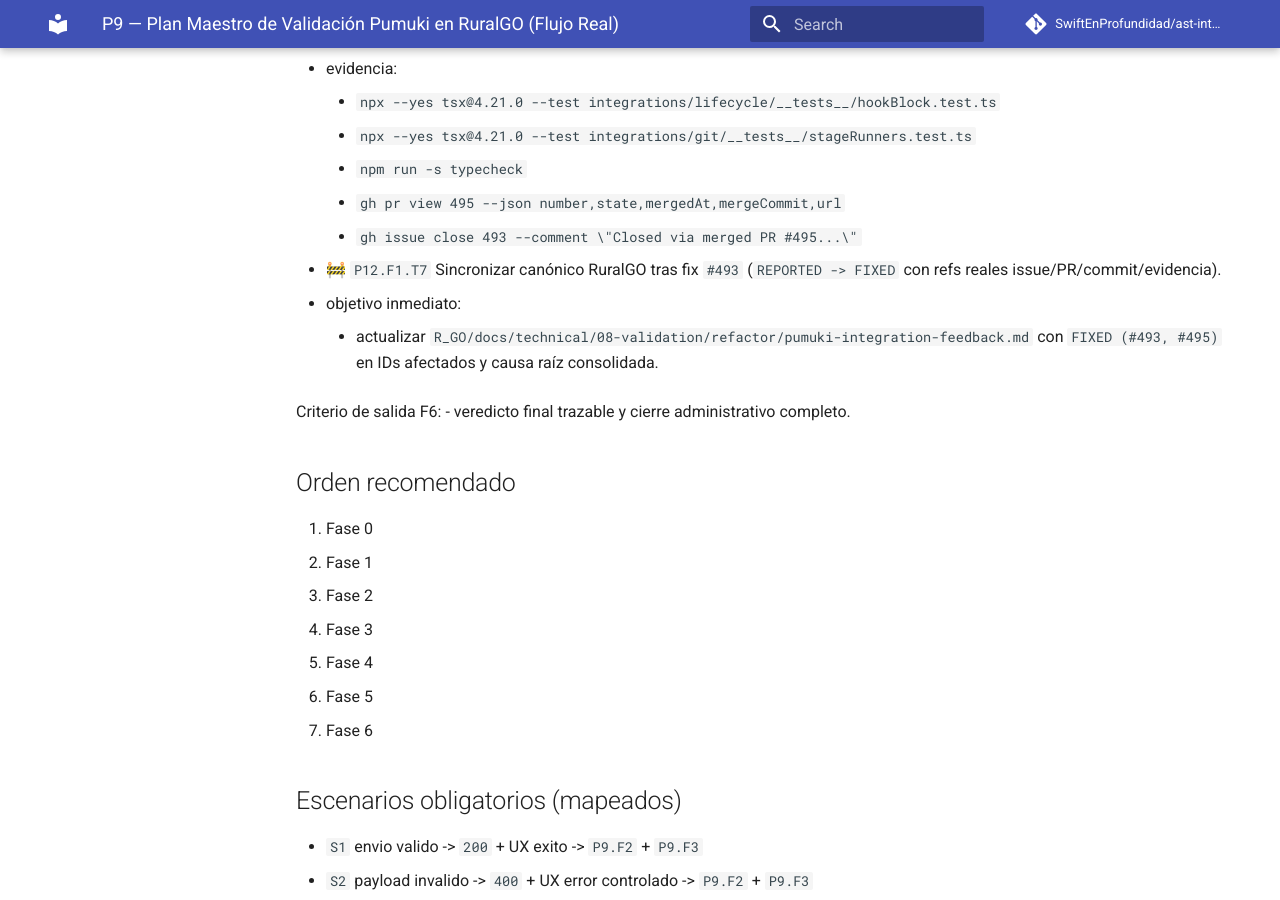
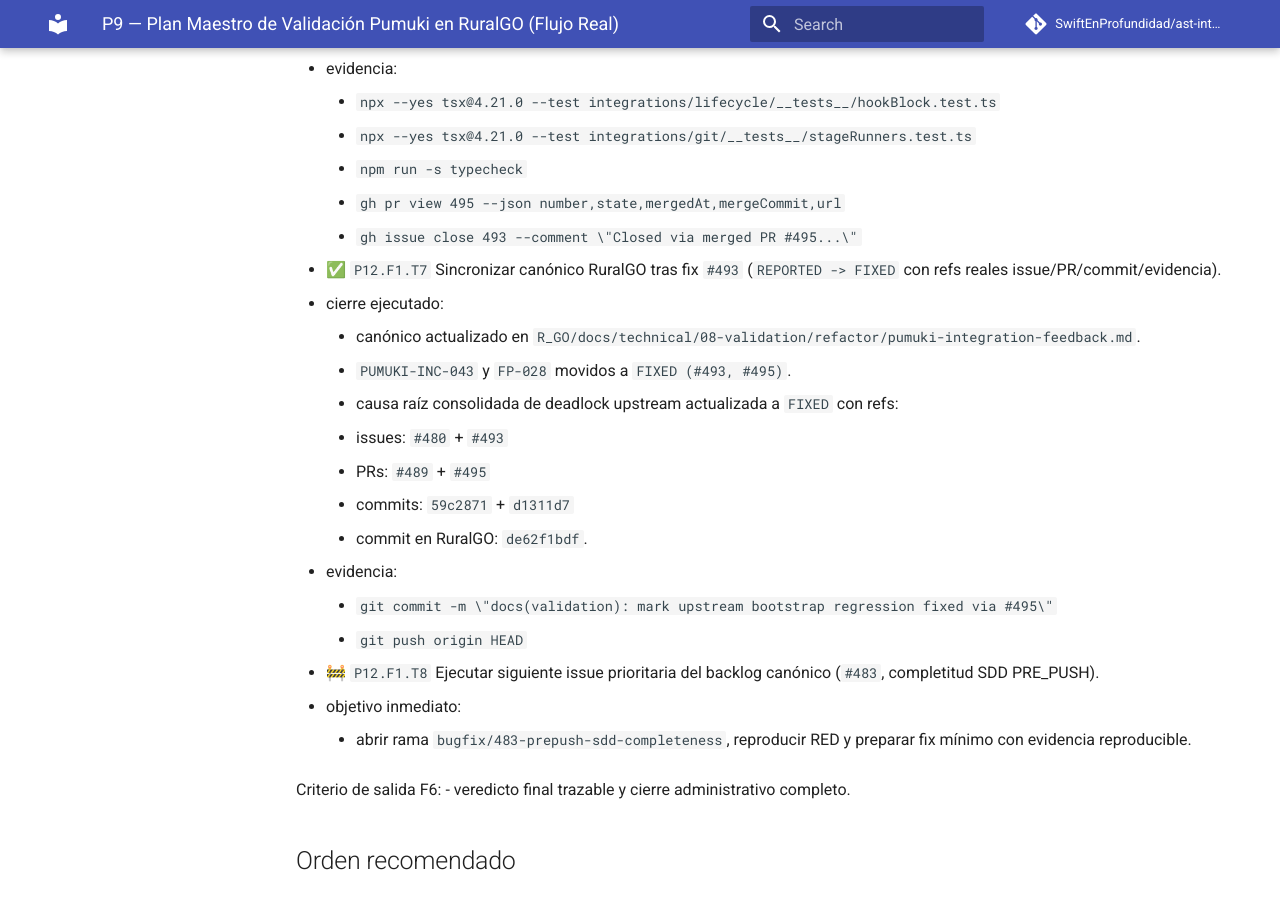
Before and after one commit to SwiftEnProfundidad/ast-intelligence-hooks, an MkDocs documentation site: the page built from docs/seguimiento-completo-validacion-ruralgo-03-03-2026.md, in a window 1280 px wide and 900 px high, scrolled down 28790 px. Built offline with MkDocs 1.6.1 and Material for MkDocs 9.7.7, drawn with Linux system fonts in a browser that asks for light colours; comment, search, counter and statistics services are not loaded.

Commit message:
docs(tracking): close P12.F1.T7 and open P12.F1.T8

```diff
--- a/docs/seguimiento-completo-validacion-ruralgo-03-03-2026.md
+++ b/docs/seguimiento-completo-validacion-ruralgo-03-03-2026.md
@@ -804,9 +804,21 @@ Criterio de salida F5:
     - `npm run -s typecheck`
     - `gh pr view 495 --json number,state,mergedAt,mergeCommit,url`
     - `gh issue close 493 --comment \"Closed via merged PR #495...\"`
-- 🚧 `P12.F1.T7` Sincronizar canónico RuralGO tras fix `#493` (`REPORTED -> FIXED` con refs reales issue/PR/commit/evidencia).
+- ✅ `P12.F1.T7` Sincronizar canónico RuralGO tras fix `#493` (`REPORTED -> FIXED` con refs reales issue/PR/commit/evidencia).
+  - cierre ejecutado:
+    - canónico actualizado en `R_GO/docs/technical/08-validation/refactor/pumuki-integration-feedback.md`.
+    - `PUMUKI-INC-043` y `FP-028` movidos a `FIXED (#493, #495)`.
+    - causa raíz consolidada de deadlock upstream actualizada a `FIXED` con refs:
+      - issues: `#480` + `#493`
+      - PRs: `#489` + `#495`
+      - commits: `59c2871` + `d1311d7`
+    - commit en RuralGO: `de62f1bdf`.
+  - evidencia:
+    - `git commit -m \"docs(validation): mark upstream bootstrap regression fixed via #495\"`
+    - `git push origin HEAD`
+- 🚧 `P12.F1.T8` Ejecutar siguiente issue prioritaria del backlog canónico (`#483`, completitud SDD PRE_PUSH).
   - objetivo inmediato:
-    - actualizar `R_GO/docs/technical/08-validation/refactor/pumuki-integration-feedback.md` con `FIXED (#493, #495)` en IDs afectados y causa raíz consolidada.
+    - abrir rama `bugfix/483-prepush-sdd-completeness`, reproducir RED y preparar fix mínimo con evidencia reproducible.
 
 Criterio de salida F6:
 - veredicto final trazable y cierre administrativo completo.
```
Also changed, not shown: docs/registro-maestro-de-seguimiento.md (+1 -1 lines).
